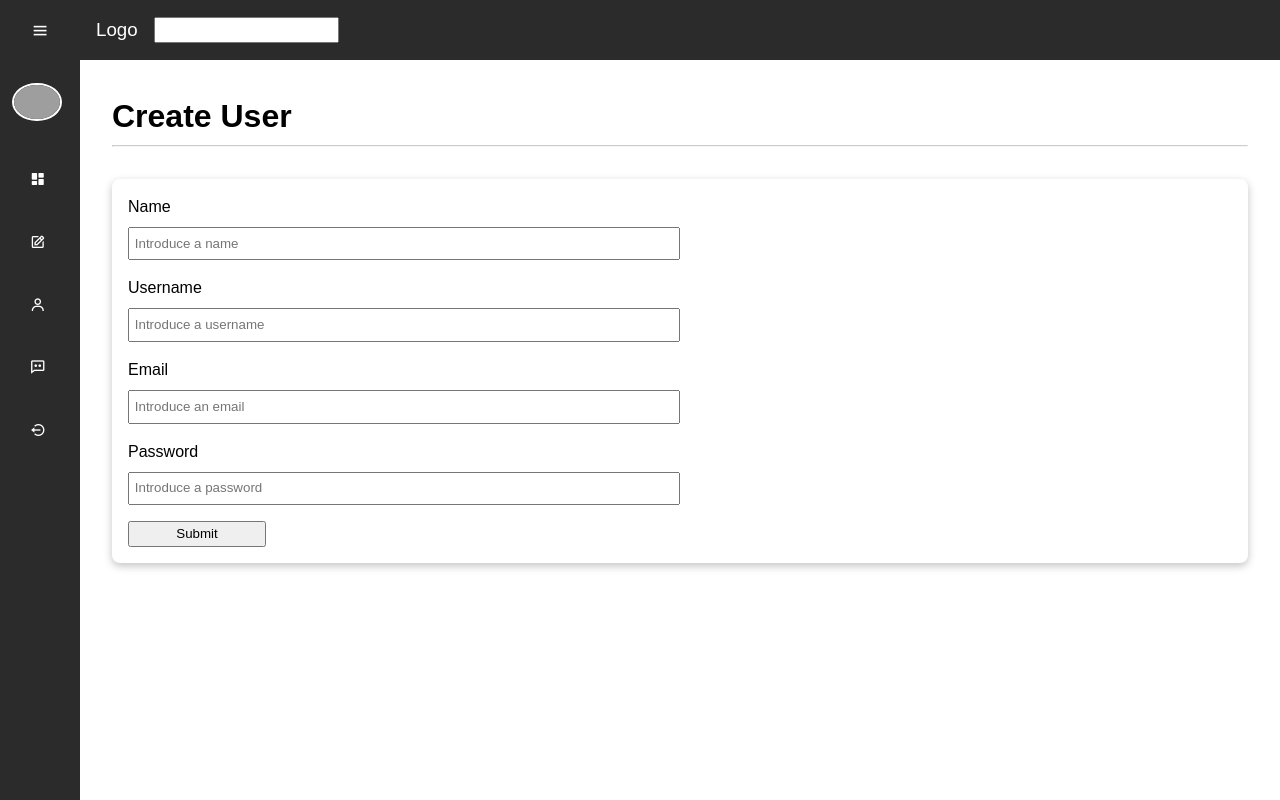
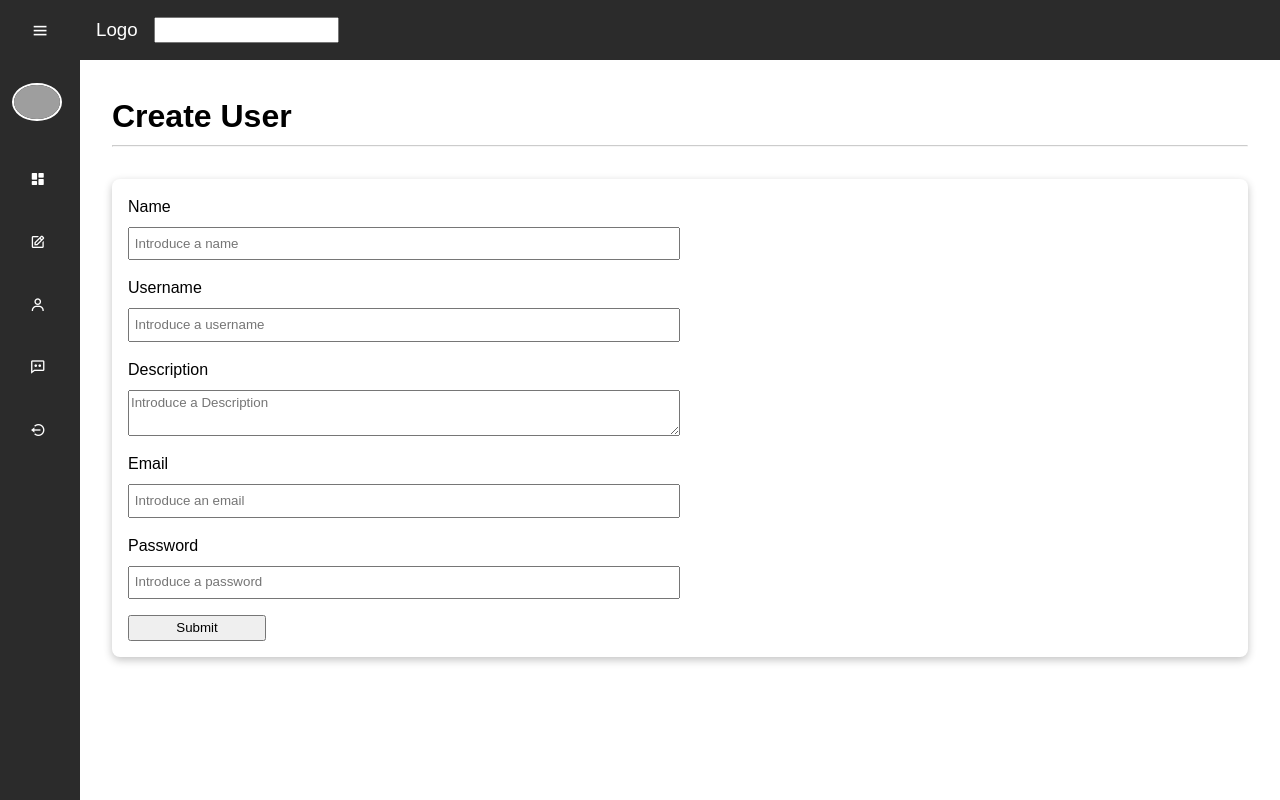
Before and after one commit to MarioVillar25/Users-App, an Angular app: page /create-user in a window 1280 px wide. Built offline with nearby package versions, Linux system fonts and the light colour scheme; grey boxes are pictures that could not be loaded.

Commit message:
changuing routes, form-creation

```diff
--- a/src/app/app.routes.ts
+++ b/src/app/app.routes.ts
@@ -45,7 +45,7 @@ export const routes: Routes = [
       {
         path: 'create-user',
         loadComponent: () =>
-          import('./pages/create-user/form-page.component').then(
+          import('./pages/form-user/form-page.component').then(
             (c) => c.FormPageComponent
           ),
       },
--- a/src/app/components/user-card/user-card.component.html
+++ b/src/app/components/user-card/user-card.component.html
@@ -5,18 +5,15 @@
       <div>
         <h2>{{ user.name | titlecase }}</h2>
         <span>{{ user.username }}</span>
-
       </div>
     </div>
     <h5>
-      Lorem ipsum dolor sit amet consectetur adipisicing elit. Cupiditate,
-      nulla.
+      {{ user.description }}
     </h5>
     <p>
       <span class="bold">23</span> posts • <span class="bold">34</span> comments
-      • Since {{user.dateCreation | date}}
+      • Since {{ user.dateCreation | date }}
     </p>
     <span>{{ user.id }}</span>
-
   </div>
 </ng-container>
--- a/src/app/data/db.json
+++ b/src/app/data/db.json
@@ -50,6 +50,24 @@
       "email": "user4@gmail.com",
       "password": "1234",
       "dateCreation": "2024-07-24T09:53:46.572Z"
+    },
+    {
+      "id": "",
+      "name": "josuami",
+      "username": "@josuami",
+      "email": "jasami@gmail.com",
+      "password": "123354",
+      "dateCreation": "2024-07-24T11:44:51.158Z",
+      "description": "esto me gusta siiiii ay siiii"
+    },
+    {
+      "id": "",
+      "name": "Samanta LaRRusso",
+      "username": "@larussorrr",
+      "email": "ewrwerw@gmail.com",
+      "password": "2345",
+      "dateCreation": "2024-07-24T14:33:39.824Z",
+      "description": "eeeeeeeeeeeeewrwrwerrrrrrrrwerwerwerwerwerwe\nrwerwrewer"
     }
   ]
 }
--- a/src/app/interfaces/user.interface.ts
+++ b/src/app/interfaces/user.interface.ts
@@ -1,5 +1,6 @@
 export interface User {
   name:         string;
+  description:  string;
   email:        string;
   password:     string;
   id:            string;
--- a/src/app/pages/edit-user/edit-user.component.html
+++ /dev/null
@@ -1 +0,0 @@
-<p>edit-user works!</p>
--- a/src/app/pages/create-user/form-page.component.html
+++ b/src/app/pages/form-user/form-page.component.html
@@ -4,8 +4,6 @@
   <div>
     <form [formGroup]="myForm" (ngSubmit)="onSubmit()" autocomplete="off">
       <!-- Name -->
-
-
 
       <div>
         <label>Name</label>
@@ -14,8 +12,10 @@
           formControlName="name"
           placeholder="Introduce a name"
         />
-        <span *ngIf="isValidField('name')" class="error">Introduce a name</span>
       </div>
+
+      <span *ngIf="isValidField('name', 'required')" class="error"
+      >This entry must be filled</span>
 
       <!-- username -->
 
@@ -26,10 +26,28 @@
           formControlName="username"
           placeholder="Introduce a username"
         />
-        <span *ngIf="isValidField('username')" class="error"
-          >Introduce a name</span
+      </div>
+
+
+      <span *ngIf="isValidField('username', 'required')" class="error"
+      >This entry must be filled</span>
+
+
+
+      <!-- Description -->
+
+      <div>
+        <label>Description</label>
+        <textarea
+          formControlName="description"
+          placeholder="Introduce a Description"
         >
+        </textarea>
       </div>
+
+      <span *ngIf="isValidField('description', 'required')" class="error"
+      >This entry must be filled</span
+    >
 
       <!-- Email -->
 
@@ -40,8 +58,11 @@
           formControlName="email"
           placeholder="Introduce an email"
         />
-        <span *ngIf="isValidField('email')" class="error"
-          >this must be an email</span
+        <span *ngIf="isValidField('email', 'pattern')" class="error"
+          >You must enter an Email</span
+        >
+        <span *ngIf="isValidField('email', 'required')" class="error"
+          >This entry must be filled</span
         >
       </div>
 
@@ -54,8 +75,15 @@
           formControlName="password"
           placeholder="Introduce a password"
         />
-        <span *ngIf="isValidField('password')" class="error">min 6 length</span>
+
+        <span *ngIf="isValidField('password', 'required')" class="error"
+        >This entry must be filled</span>
+
+        <span *ngIf="isValidField('password', 'minlength')" class="error"
+        >Password must contain at least 6 characters</span>
       </div>
+
+
 
       <div class="formContainer__buttonContainer">
         <button type="submit">Submit</button>
--- a/src/app/pages/create-user/form-page.component.ts
+++ b/src/app/pages/form-user/form-page.component.ts
@@ -26,6 +26,7 @@ export class FormPageComponent {
     name: '',
     username: '',
     email: '',
+    description: '',
     password: '',
     dateCreation: new Date(),
     id: '',
@@ -36,6 +37,7 @@ export class FormPageComponent {
   public myForm: FormGroup = this.fb.group({
     name: ['', [Validators.required]],
     username: ['', [Validators.required]],
+    description: ['', [Validators.required]],
     email: ['', [Validators.required, Validators.pattern(this.emailPattern)]],
     password: ['', [Validators.required, Validators.minLength(4)]],
   });
@@ -65,21 +67,20 @@ export class FormPageComponent {
   public onSubmit() {
     if (this.myForm.invalid) {
       this.myForm.markAllAsTouched();
-      console.log('valid:', this.myForm.valid);
-      console.log('status:', this.myForm.status);
-      console.log('pending:', this.myForm.pending);
-      console.log(this.myForm.controls['name'].value);
-      console.log('name errors', this.myForm.controls['name'].errors);
-      console.log('email errors', this.myForm.controls['email'].errors);
+
+
+
+
+
     } else {
-
       this.user = {
         name: this.myForm.controls['name'].value,
-        username:'@' + this.myForm.controls['username'].value,
+        username: '@' + this.myForm.controls['username'].value,
         email: this.myForm.controls['email'].value,
         password: this.myForm.controls['password'].value,
         dateCreation: new Date(),
-        id: ''
+        description: this.myForm.controls['description'].value,
+        id: '',
       };
 
       this.createUser(this.user);
@@ -88,7 +89,10 @@ export class FormPageComponent {
 
   //Check errors in field
 
-  public isValidField(field: string) {
-    return this.usersService.isValidField(this.myForm, field);
+  public isValidField(field: string, error: string) {
+    return (
+      this.myForm.controls[field].errors?.[error] &&
+      this.myForm.controls[field].touched
+    );
   }
 }
--- a/src/app/services/user.service.ts
+++ b/src/app/services/user.service.ts
@@ -24,10 +24,6 @@ export class UserService {
   constructor(private http: HttpClient) {}
 
   //* FUNCIONES:
-
-  public isValidField(form: FormGroup, field: string) {
-    return form.controls[field].errors && form.controls[field].touched;
-  }
 
   //-----READ FUNCTIONS-----
 
```
Also changed, not shown: src/app/pages/edit-user/edit-user.component.ts (deleted, +0 -12 lines), src/app/pages/edit-user/edit-user.component.scss (deleted), src/app/pages/form-user/form-page.component.scss (renamed from src/app/pages/create-user/form-page.component.scss).
